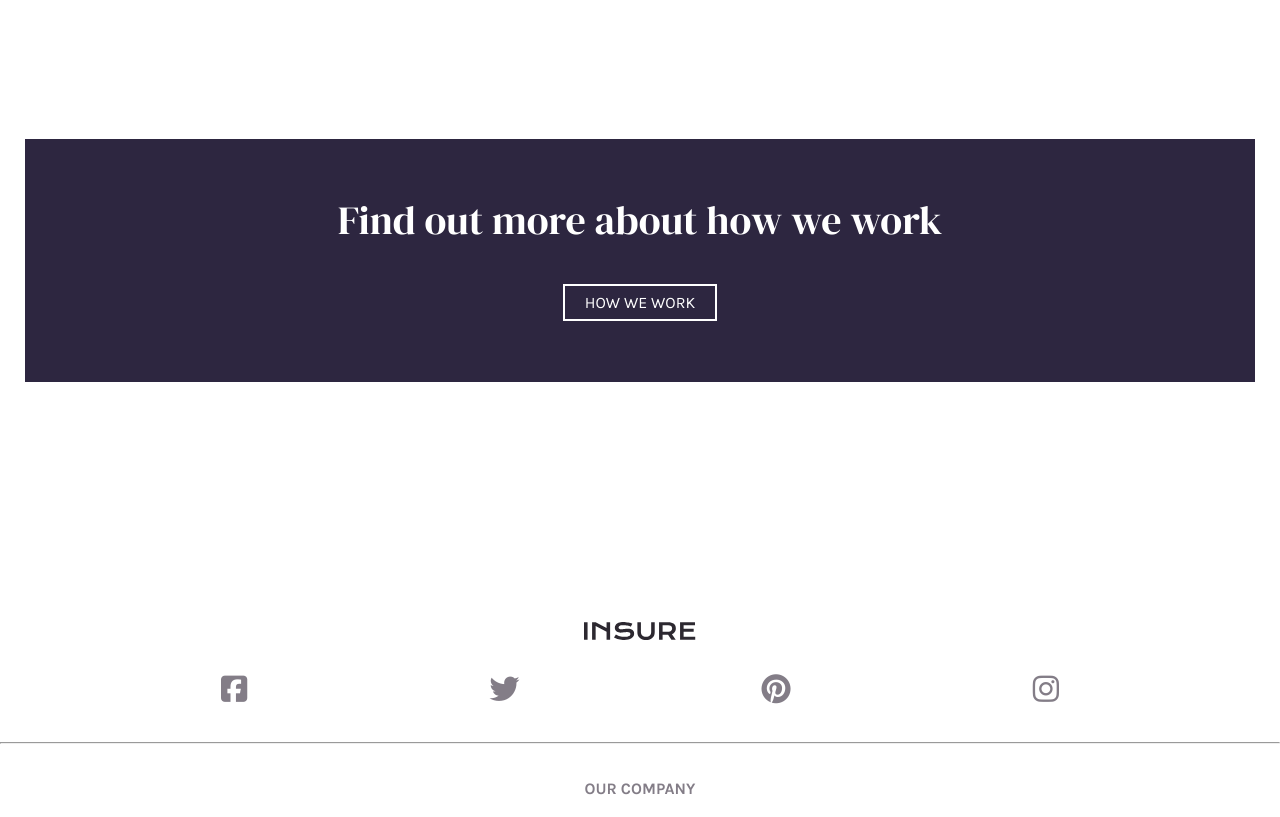
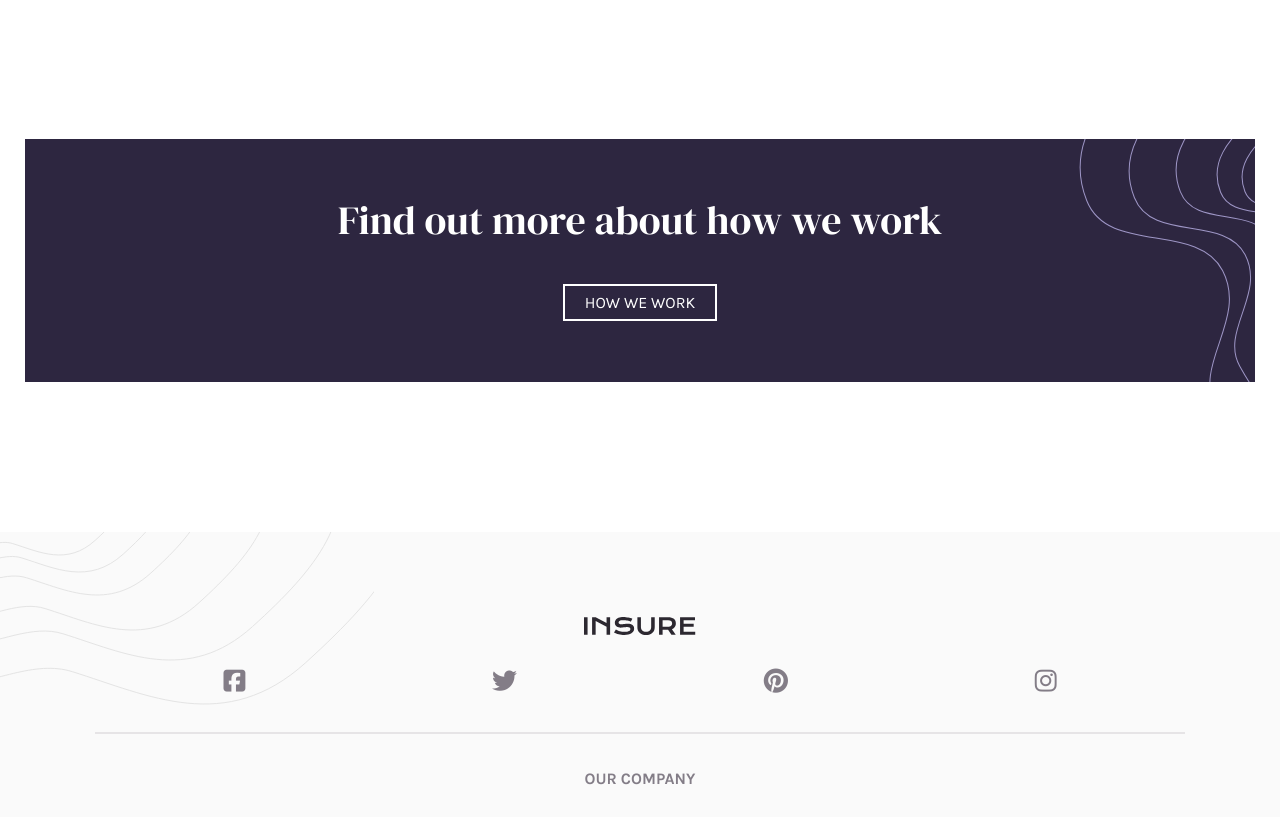
Before and after one commit to CrypticMango/insure-landing-page, a plain HTML site: page index.html in a window 1280 px wide. Shown: the part 1980-2797 px from the top of the page. Drawn offline with Linux system fonts and the light colour scheme.

Commit message:
added background patterns to sections
-added background color to footer
-fixed margin and padding spacing throughout

```diff
--- a/index.html
+++ b/index.html
@@ -87,7 +87,7 @@
       <h2>Find out more about how we work</h2>
       <a href="#" class="info-button">How we work</a>
     </div>
-
+    <footer>
     <img src="/images/logo.svg" alt="insure" aria-label="insure-logo">
 
     <div class="socials">
@@ -96,7 +96,7 @@
       <i class="fa-brands fa-pinterest"></i>
       <i class="fa-brands fa-instagram"></i>
     </div>
-<hr>
+<hr class="line-two">
     <div>
       <ul>
         <li class="list-title">Our company</li>
@@ -161,7 +161,7 @@
     </div>
   </main>
 
-  <footer>
+
     <div class="attribution">
       Challenge by <a href="https://www.frontendmentor.io?ref=challenge" target="_blank">Frontend Mentor</a>
       Coded by <a href="https://www.frontendmentor.io/profile/CrypticMango">Lisa</a>
--- a/style.css
+++ b/style.css
@@ -121,10 +121,12 @@ nav li {
 /*humanizing purple section*/
 
 .humanizing-section {
-    background-color: var(--dark-violet);
     color:white;
     padding: 90px 0px 90px 0px;
     margin: -4px;
+    background: url(/images/bg-pattern-intro-left-mobile.svg) no-repeat, url(/images/bg-pattern-intro-right-mobile.svg) no-repeat 100% 220%;
+    background-color: var(--dark-violet);
+
 }
 
 .humanize-info {
@@ -163,9 +165,10 @@ nav li {
 /*find out section*/
 
 .find-out {
+    padding: 60px 0px 70px 0px;
+    margin: 150px 25px 150px 25px;
+    background: url(/images/bg-pattern-how-we-work-mobile.svg) no-repeat 100% 0%;
     background-color: var(--dark-violet);
-    padding: 60px 0px 70px 0px;
-    margin: 150px 25px 240px 25px;
 }
 
 .find-out h2 {
@@ -192,10 +195,21 @@ nav li {
 
 .socials .fa-brands {
     color: var(--dark-grayish-violet);
-
+    font-size: 25px;
 }
 
 /*footer links*/
+
+footer {
+    background: url(/images/bg-pattern-footer-mobile.svg) no-repeat;
+    background-color: var(--very-light-gray);
+    padding-top: 85px;
+}
+
+.line-two {
+    border: 1px solid hsla(276, 4%, 51%, 0.171);
+    width: 85%;
+}
 
 .list-title {
     color: var(--dark-grayish-violet);
```
